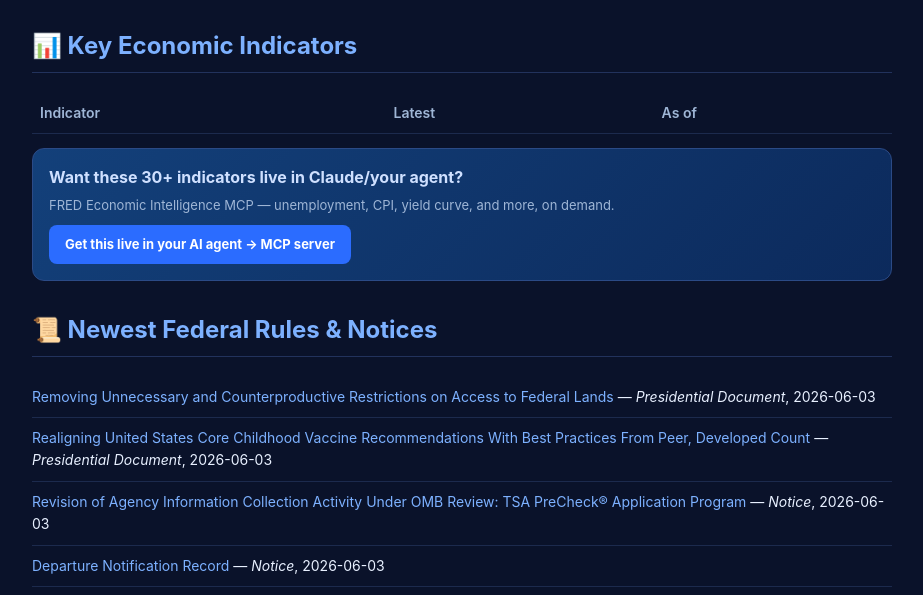
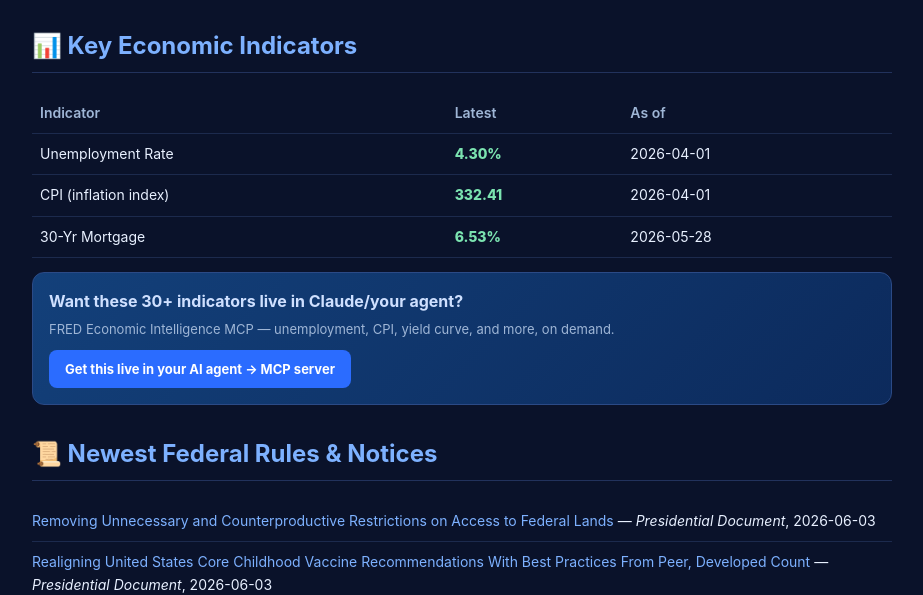
Before and after one commit to Azreus1991/us-data-intelligence, a plain HTML site: page index.html in a window 1280 px wide. Shown: the part 169-764 px from the top of the page, without its empty margins (178-1101 px from the left). Drawn offline with Linux system fonts and the light colour scheme.

Commit message:
Update intelligence digest 2026-06-03

```diff
--- a/index.html
+++ b/index.html
@@ -13,6 +13,9 @@
 <div class="wrap"><header><h1>US Economic & Regulatory Intelligence</h1>
 <p>Live data snapshot · updated June 03, 2026 · free</p></header>
 <h2>📊 Key Economic Indicators</h2><table><tr><th>Indicator</th><th>Latest</th><th>As of</th></tr>
+<tr><td>Unemployment Rate</td><td class="v">4.30%</td><td>2026-04-01</td></tr>
+<tr><td>CPI (inflation index)</td><td class="v">332.41</td><td>2026-04-01</td></tr>
+<tr><td>30-Yr Mortgage</td><td class="v">6.53%</td><td>2026-05-28</td></tr>
 </table>
 <div class="cta"><b>Want these 30+ indicators live in Claude/your agent?</b><p>FRED Economic Intelligence MCP — unemployment, CPI, yield curve, and more, on demand.</p><a href="https://apify.com/andrew_avina/fred-economic-mcp?ref=intel" target="_blank" rel="noopener">Get this live in your AI agent → MCP server</a></div>
 <h2>📜 Newest Federal Rules &amp; Notices</h2>
```
